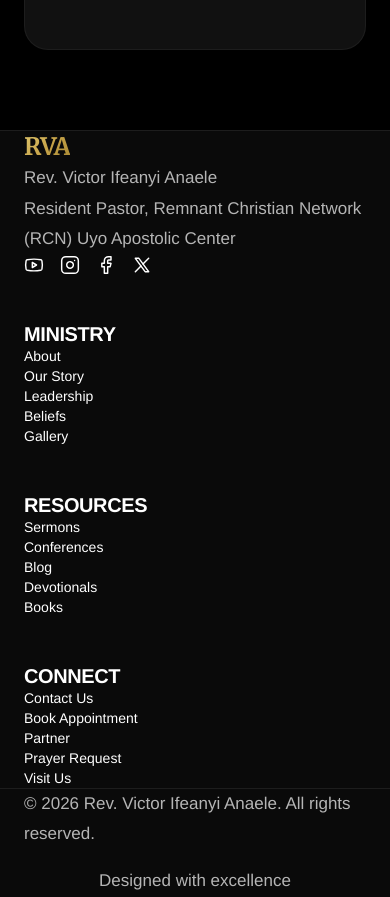
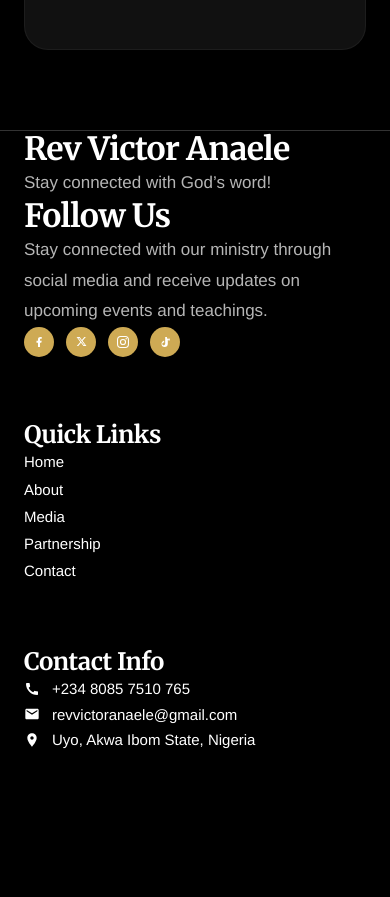
Before and after one commit to RCN-Uyo/rev-victor, a Next.js app: page / in a window 390 px wide. Shown: the part 7740-8637 px from the top of the page. After the commit the page ends 8493 px from the top, so only its background shows below. Built offline with nearby package versions, Linux system fonts and the light colour scheme.

Commit message:
feat: implement responsive footer, navigation bar, and RFS section components

```diff
--- a/src/components/footer/footer.tsx
+++ b/src/components/footer/footer.tsx
@@ -1,283 +1,180 @@
 "use client";
 
 import Link from "next/link";
-import { Reveal, Stagger, fadeUp, fadeIn } from "@/components/ui/motion";
+import { usePathname } from "next/navigation";
+import { Reveal, fadeUp } from "@/components/ui/motion";
 
 /* ========================================================================
    FOOTER
-   Premium site-wide footer with brand, navigation & social links
+   Symmetric, evenly spaced column layout with refined typography
    ======================================================================== */
 
-/* --- Social Media Icons (inline SVGs) ---------------------------------- */
+/* --- Social Icons (White inside Gold Circles) ---------------------------- */
 
-function YouTubeIcon({ className = "" }: { className?: string }) {
+function FacebookIcon() {
   return (
-    <svg
-      width="20"
-      height="20"
-      viewBox="0 0 24 24"
-      fill="none"
-      stroke="currentColor"
-      strokeWidth="1.75"
-      strokeLinecap="round"
-      strokeLinejoin="round"
-      className={className}
-      aria-hidden="true"
-    >
-      <path d="M2.5 17a24.12 24.12 0 0 1 0-10 2 2 0 0 1 1.4-1.4 49.56 49.56 0 0 1 16.2 0A2 2 0 0 1 21.5 7a24.12 24.12 0 0 1 0 10 2 2 0 0 1-1.4 1.4 49.55 49.55 0 0 1-16.2 0A2 2 0 0 1 2.5 17" />
-      <path d="m10 15 5-3-5-3z" />
+    <svg width="12" height="12" viewBox="0 0 24 24" fill="currentColor">
+      <path d="M14 13.5h2.5l1-4H14v-2c0-1.03 0-2 2-2h1.5V2.14c-.326-.043-1.557-.14-2.857-.14C11.928 2 10 3.657 10 6.7v2.8H7v4h3V22h4v-8.5z" />
     </svg>
   );
 }
 
-function InstagramIcon({ className = "" }: { className?: string }) {
+function XIcon() {
   return (
-    <svg
-      width="20"
-      height="20"
-      viewBox="0 0 24 24"
-      fill="none"
-      stroke="currentColor"
-      strokeWidth="1.75"
-      strokeLinecap="round"
-      strokeLinejoin="round"
-      className={className}
-      aria-hidden="true"
-    >
-      <rect width="20" height="20" x="2" y="2" rx="5" ry="5" />
-      <path d="M16 11.37A4 4 0 1 1 12.63 8 4 4 0 0 1 16 11.37z" />
-      <line x1="17.5" x2="17.51" y1="6.5" y2="6.5" />
+    <svg width="11" height="11" viewBox="0 0 24 24" fill="currentColor">
+      <path d="M18.244 2.25h3.308l-7.227 8.26 8.502 11.24H16.17l-5.214-6.817L4.99 21.75H1.68l7.73-8.835L1.254 2.25H8.08l4.713 6.231zm-1.161 17.52h1.833L7.084 4.126H5.117z" />
     </svg>
   );
 }
 
-function FacebookIcon({ className = "" }: { className?: string }) {
+function InstagramIcon() {
   return (
-    <svg
-      width="20"
-      height="20"
-      viewBox="0 0 24 24"
-      fill="none"
-      stroke="currentColor"
-      strokeWidth="1.75"
-      strokeLinecap="round"
-      strokeLinejoin="round"
-      className={className}
-      aria-hidden="true"
-    >
-      <path d="M18 2h-3a5 5 0 0 0-5 5v3H7v4h3v8h4v-8h3l1-4h-4V7a1 1 0 0 1 1-1h3z" />
+    <svg width="12" height="12" viewBox="0 0 24 24" fill="currentColor">
+      <path d="M12 2.163c3.204 0 3.584.012 4.85.07 3.252.148 4.771 1.691 4.919 4.919.058 1.265.069 1.645.069 4.849 0 3.205-.012 3.584-.069 4.849-.149 3.225-1.664 4.771-4.919 4.919-1.266.058-1.644.07-4.85.07-3.204 0-3.584-.012-4.849-.07-3.26-.149-4.771-1.699-4.919-4.92-.058-1.265-.07-1.644-.07-4.849 0-3.204.013-3.583.07-4.849.149-3.227 1.664-4.771 4.919-4.919 1.266-.057 1.645-.069 4.849-.069zM12 0C8.741 0 8.333.014 7.053.072 2.695.272.273 2.69.073 7.052.014 8.333 0 8.741 0 12c0 3.259.014 3.668.072 4.948.20 4.358 2.618 6.78 6.98 6.98C8.333 23.986 8.741 24 12 24c3.259 0 3.668-.014 4.948-.072 4.354-.2 6.782-2.618 6.979-6.98.059-1.28.073-1.689.073-4.948 0-3.259-.014-3.667-.072-4.947-.196-4.354-2.617-6.78-6.979-6.98C15.668.014 15.259 0 12 0zm0 5.838a6.162 6.162 0 100 12.324 6.162 6.162 0 000-12.324zM12 16a4 4 0 110-8 4 4 0 010 8zm6.406-11.845a1.44 1.44 0 100 2.881 1.44 1.44 0 000-2.881z" />
     </svg>
   );
 }
 
-function XIcon({ className = "" }: { className?: string }) {
+function TikTokIcon() {
   return (
-    <svg
-      width="20"
-      height="20"
-      viewBox="0 0 24 24"
-      fill="none"
-      stroke="currentColor"
-      strokeWidth="1.75"
-      strokeLinecap="round"
-      strokeLinejoin="round"
-      className={className}
-      aria-hidden="true"
-    >
-      <path d="M4 4l11.733 16h4.267l-11.733 -16z" />
-      <path d="M4 20l6.768 -6.768m2.46 -2.46L20 4" />
+    <svg width="12" height="12" viewBox="0 0 24 24" fill="currentColor">
+      <path d="M19.59 6.69a4.83 4.83 0 01-3.77-4.25V2h-3.45v13.67a2.89 2.89 0 01-5.2 1.74 2.89 2.89 0 012.31-4.64 2.93 2.93 0 01.88.13V9.4a6.84 6.84 0 00-1-.05A6.33 6.33 0 005 15.68l.01.2a6.33 6.33 0 006.28 6.12A6.34 6.34 0 0017.62 16V8.16a8.44 8.44 0 004 1.05V5.71a4.46 4.46 0 01-2.03-.98 4.21 4.21 0 01-1-2.04z" />
     </svg>
   );
 }
 
-/* --- Types ------------------------------------------------------------- */
+/* --- Contact Icons (Filled White) ---------------------------------------- */
 
-interface FooterLink {
-  label: string;
-  href: string;
-}
-
-interface FooterColumnProps {
-  heading: string;
-  links: FooterLink[];
-}
-
-/* --- Footer Link Column ------------------------------------------------ */
-
-function FooterColumn({ heading, links }: FooterColumnProps) {
+function PhoneIcon() {
   return (
-    <div>
-      <h4
-        className="font-body text-sm uppercase tracking-wider text-gold mb-6"
-        style={{ fontFamily: "var(--font-body)" }}
-      >
-        {heading}
-      </h4>
-      <ul className="space-y-0" role="list">
-        {links.map((link) => (
-          <li key={link.href}>
-            <Link
-              href={link.href}
-              className="block py-1.5 text-sm text-secondary transition-colors hover:text-gold focus-visible:text-gold"
-              style={{
-                fontFamily: "var(--font-body)",
-                transitionDuration: "var(--duration-fast)",
-                transitionTimingFunction: "var(--ease-out-expo)",
-              }}
-            >
-              {link.label}
-            </Link>
-          </li>
-        ))}
-      </ul>
-    </div>
+    <svg width="16" height="16" viewBox="0 0 24 24" fill="white">
+      <path d="M20.01 15.38c-1.23 0-2.42-.2-3.53-.56a.977.977 0 00-1.01.24l-1.57 1.97c-2.83-1.35-5.48-3.9-6.89-6.83l1.95-1.66c.27-.28.35-.67.24-1.02-.37-1.11-.56-2.3-.56-3.53 0-.54-.45-.99-.99-.99H4.19C3.65 3 3 3.24 3 3.99 3 13.28 10.73 21 20.01 21c.71 0 .99-.63.99-1.18v-3.45c0-.54-.45-.99-.99-.99z"/>
+    </svg>
   );
 }
 
-/* --- Link Data --------------------------------------------------------- */
-
-const ministryLinks: FooterLink[] = [
-  { label: "About", href: "/about" },
-  { label: "Our Story", href: "/our-story" },
-  { label: "Leadership", href: "/leadership" },
-  { label: "Beliefs", href: "/beliefs" },
-  { label: "Gallery", href: "/gallery" },
-];
-
-const resourceLinks: FooterLink[] = [
-  { label: "Sermons", href: "/sermons" },
-  { label: "Conferences", href: "/conferences" },
-  { label: "Blog", href: "/blog" },
-  { label: "Devotionals", href: "/devotionals" },
-  { label: "Books", href: "/books" },
-];
-
-const connectLinks: FooterLink[] = [
-  { label: "Contact Us", href: "/contact" },
-  { label: "Book Appointment", href: "/book-appointment" },
-  { label: "Partner", href: "/partner" },
-  { label: "Prayer Request", href: "/prayer-request" },
-  { label: "Visit Us", href: "/visit" },
-];
-
-/* --- Social Link Data -------------------------------------------------- */
-
-interface SocialLink {
-  label: string;
-  href: string;
-  icon: React.ComponentType<{ className?: string }>;
+function MailIcon() {
+  return (
+    <svg width="16" height="16" viewBox="0 0 24 24" fill="white">
+      <path d="M20 4H4C2.9 4 2.01 4.9 2.01 6L2 18c0 1.1.9 2 2 2h16c1.1 0 2-.9 2-2V6c0-1.1-.9-2-2-2zm0 4l-8 5-8-5V6l8 5 8-5v2z"/>
+    </svg>
+  );
 }
 
-const socialLinks: SocialLink[] = [
-  { label: "YouTube", href: "https://youtube.com", icon: YouTubeIcon },
-  { label: "Instagram", href: "https://instagram.com", icon: InstagramIcon },
-  { label: "Facebook", href: "https://facebook.com", icon: FacebookIcon },
-  { label: "X (Twitter)", href: "https://x.com", icon: XIcon },
-];
-
-/* --- Footer Component -------------------------------------------------- */
+function LocationIcon() {
+  return (
+    <svg width="16" height="16" viewBox="0 0 24 24" fill="white">
+      <path d="M12 2C8.13 2 5 5.13 5 9c0 5.25 7 13 7 13s7-7.75 7-13c0-3.87-3.13-7-7-7zm0 9.5c-1.38 0-2.5-1.12-2.5-2.5s1.12-2.5 2.5-2.5 2.5 1.12 2.5 2.5-1.12 2.5-2.5 2.5z"/>
+    </svg>
+  );
+}
 
 export function Footer() {
-  const currentYear = new Date().getFullYear();
+  const pathname = usePathname();
+  if (pathname?.startsWith("/admin")) return null;
 
   return (
-    <footer
-      className="bg-surface border-t border-border"
-      role="contentinfo"
-      aria-label="Site footer"
-    >
-      {/* Main footer content */}
-      <div className="container py-16 md:py-20">
-        <Stagger className="grid grid-cols-1 gap-12 sm:grid-cols-2 lg:grid-cols-4 lg:gap-8">
-          {/* Column 1 — Brand */}
-          <Reveal variants={fadeUp} className="sm:col-span-2 lg:col-span-1">
-            <div className="space-y-4">
-              {/* Logo */}
-              <Link href="/" aria-label="Go to homepage">
-                <span
-                  className="gradient-text-gold text-2xl font-bold tracking-tight"
-                  style={{ fontFamily: "var(--font-heading)" }}
-                >
-                  RVA
-                </span>
-              </Link>
+    <footer className="bg-black border-t border-white/20 pt-20 pb-36">
+      <div className="container max-w-[1280px] mx-auto px-6 md:px-12">
+        <div className="grid grid-cols-1 md:grid-cols-3 gap-16 md:gap-x-16 lg:gap-x-24">
 
-              {/* Name */}
-              <p
-                className="text-sm font-medium text-foreground"
-                style={{ fontFamily: "var(--font-body)" }}
-              >
-                Rev. Victor Ifeanyi Anaele
-              </p>
+          {/* =========================================
+              LEFT COLUMN (Spans 1/3 of the layout)
+              ========================================= */}
+          <div className="flex flex-col pr-4">
+            <Reveal variants={fadeUp}>
+              <div>
+                <h2 className="text-[22px] font-bold text-[#CEAA54] mb-2 tracking-wide font-serif">
+                  Rev Victor Anaele
+                </h2>
+                <p className="text-white/90 text-[14px] font-normal leading-relaxed">
+                  Stay connected with God’s word!
+                </p>
+              </div>
+            </Reveal>
 
-              {/* Role */}
-              <p
-                className="text-xs text-secondary leading-relaxed max-w-[260px]"
-                style={{ fontFamily: "var(--font-body)" }}
-              >
-                Resident Pastor, Remnant Christian Network (RCN) Uyo Apostolic
-                Center
-              </p>
+            {/* Generous vertical gap to separate the sections */}
+            <div className="mt-24" />
 
-              {/* Social Icons */}
-              <div className="flex items-center gap-4 pt-2">
-                {socialLinks.map(({ label, href, icon: Icon }) => (
-                  <a
-                    key={label}
-                    href={href}
-                    target="_blank"
-                    rel="noopener noreferrer"
-                    aria-label={`Follow on ${label}`}
-                    className="text-secondary transition-colors hover:text-gold focus-visible:text-gold"
-                    style={{
-                      transitionDuration: "var(--duration-fast)",
-                      transitionTimingFunction: "var(--ease-out-expo)",
-                    }}
-                  >
-                    <Icon />
-                  </a>
-                ))}
+            <Reveal variants={fadeUp} delay={0.1}>
+              <div>
+                <h2 className="text-[22px] font-bold text-white mb-3 tracking-wide font-serif">
+                  Follow Us
+                </h2>
+                <p className="text-white/80 text-[14px] leading-relaxed mb-5 max-w-[280px]">
+                  Stay connected with our ministry through social media and receive updates on upcoming events and teachings.
+                </p>
+
+                {/* Social Icons (Gold Circles with white vector paths) */}
+                <div className="flex gap-3">
+                  {[
+                    { icon: FacebookIcon, href: "#" },
+                    { icon: XIcon, href: "#" },
+                    { icon: InstagramIcon, href: "#" },
+                    { icon: TikTokIcon, href: "#" }
+                  ].map((social, i) => (
+                    <a
+                      key={i}
+                      href={social.href}
+                      className="w-[30px] h-[30px] rounded-full bg-[#CEAA54] hover:bg-[#E0C76E] flex items-center justify-center text-white transition-colors"
+                    >
+                      <social.icon />
+                    </a>
+                  ))}
+                </div>
               </div>
-            </div>
+            </Reveal>
+          </div>
+
+          {/* =========================================
+              MIDDLE COLUMN: Quick Links (Spans 1/3 of the layout)
+              ========================================= */}
+          <Reveal variants={fadeUp} delay={0.1}>
+            <h3 className="text-[20px] font-bold text-white mb-6 tracking-wide font-serif">
+              Quick Links
+            </h3>
+            <ul className="space-y-[18px]">
+              {[
+                { label: "Home", href: "/" },
+                { label: "About", href: "/about" },
+                { label: "Media", href: "#media" },
+                { label: "Partnership", href: "#" },
+                { label: "Contact", href: "/contact" }
+              ].map((link, i) => (
+                <li key={i}>
+                  <Link href={link.href} className="text-white hover:text-[#CEAA54] transition-colors text-[15px] font-normal">
+                    {link.label}
+                  </Link>
+                </li>
+              ))}
+            </ul>
           </Reveal>
 
-          {/* Column 2 — Ministry */}
-          <Reveal variants={fadeUp} delay={0.1}>
-            <FooterColumn heading="Ministry" links={ministryLinks} />
+          {/* =========================================
+              RIGHT COLUMN: Contact Info (Spans 1/3 of the layout)
+              ========================================= */}
+          <Reveal variants={fadeUp} delay={0.2}>
+            <h3 className="text-[20px] font-bold text-white mb-6 tracking-wide font-serif">
+              Contact Info
+            </h3>
+            <ul className="space-y-[22px]">
+              <li className="flex items-center gap-3">
+                <span className="text-white shrink-0"><PhoneIcon /></span>
+                <span className="text-white text-[15px]">+234 8085 7510 765</span>
+              </li>
+              <li className="flex items-center gap-3">
+                <span className="text-white shrink-0"><MailIcon /></span>
+                <span className="text-white text-[15px]">revvictoranaele@gmail.com</span>
+              </li>
+              <li className="flex items-center gap-3">
+                <span className="text-white shrink-0"><LocationIcon /></span>
+                <span className="text-white text-[15px]">Uyo, Akwa Ibom State, Nigeria</span>
+              </li>
+            </ul>
           </Reveal>
 
-          {/* Column 3 — Resources */}
-          <Reveal variants={fadeUp} delay={0.2}>
-            <FooterColumn heading="Resources" links={resourceLinks} />
-          </Reveal>
-
-          {/* Column 4 — Connect */}
-          <Reveal variants={fadeUp} delay={0.3}>
-            <FooterColumn heading="Connect" links={connectLinks} />
-          </Reveal>
-        </Stagger>
+        </div>
       </div>
-
-      {/* Bottom bar */}
-      <Reveal variants={fadeIn}>
-        <div className="border-t border-border">
-          <div className="container flex flex-col items-center justify-between gap-4 py-6 sm:flex-row">
-            <p
-              className="text-xs text-secondary"
-              style={{ fontFamily: "var(--font-body)" }}
-            >
-              &copy; {currentYear} Rev. Victor Ifeanyi Anaele. All rights
-              reserved.
-            </p>
-            <p
-              className="text-xs text-secondary"
-              style={{ fontFamily: "var(--font-body)" }}
-            >
-              Designed with excellence
-            </p>
-          </div>
-        </div>
-      </Reveal>
     </footer>
   );
 }
--- a/src/components/navigation/navbar.tsx
+++ b/src/components/navigation/navbar.tsx
@@ -173,6 +173,7 @@ export function Navbar() {
   const [hoveredPath, setHoveredPath] = useState<string | null>(null);
 
   const pathname = usePathname();
+  if (pathname?.startsWith("/admin")) return null;
   const { scrollY } = useScroll();
 
   /* --- Scroll Effects Transforms --- */
--- a/src/components/sections/rfs-section.tsx
+++ b/src/components/sections/rfs-section.tsx
@@ -99,8 +99,7 @@ export function RfsSection() {
                   variant="primary"
                   size="lg"
                   href="https://www.rfsuyo.com/registration"
-                  target="_blank"
-                  rel="noopener noreferrer"
+                  external
                 >
                   Enroll in RFS
                 </Button>
```
